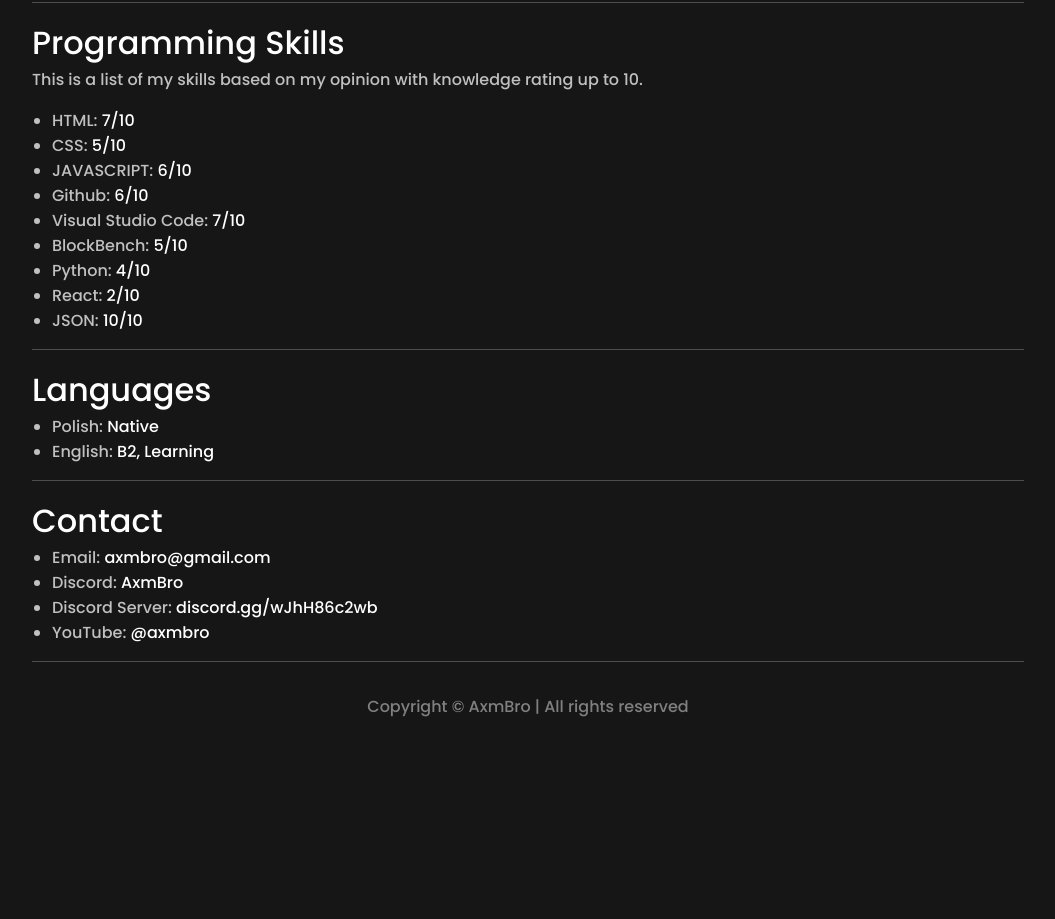
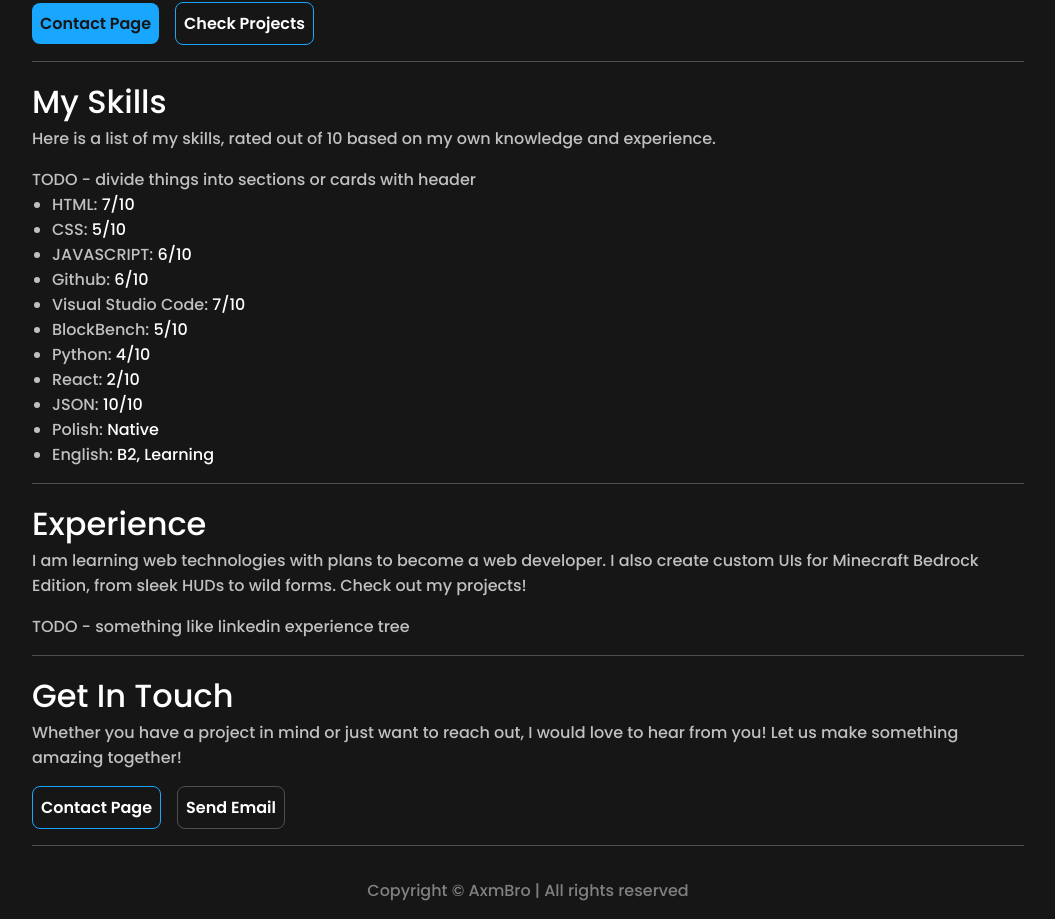
Before and after one commit to AxmBro/axmbro.github.io, a React (Create React App) app: page / in a window 1280 px wide. Shown: the part 275-1194 px from the top of the page, without its empty margins (112-1167 px from the left). Before the commit the page ends 1010 px from the top, so only its background shows below. Built offline with nearby package versions, Linux system fonts and the light colour scheme.

Commit message:
update home route

```diff
--- a/src/screens/Home.js
+++ b/src/screens/Home.js
@@ -5,6 +5,8 @@ import {
   ScreenSection,
   ScreenSectionList,
 } from "../components/ScreenSection.tsx";
+import { Link } from "react-router-dom";
+import Button from "../components/Button.tsx";
 
 function Home() {
   return (
@@ -13,11 +15,39 @@ function Home() {
         title="About Me"
         description1="Hey! I am Axmbro, because Ambro was taken everywhere! I am a guy from Poland who wants to create fancy and cool things in computer!"
         description2="I play a lot Minecraft Bedrock and in this game I started to create random stuff related with user interface - UI. Then moved to entity models, animations, general entity logic, and by combining all of these elements Better Bedrock was created!"
+        children={
+          <>
+            <Link
+              className="Button ButtonNoBorder"
+              style={{
+                textDecoration: 0,
+                background: "var(--secondary-text-color)",
+                color: "var(--website-background-color)",
+              }}
+              to="/contact"
+            >
+              Contact Page
+            </Link>
+            <Link
+              className="Button"
+              style={{
+                textDecoration: 0,
+                border: "1px solid var(--secondary-text-color)",
+                marginLeft: "1rem",
+              }}
+              to="/projects"
+            >
+              Check Projects
+            </Link>
+          </>
+        }
       ></ScreenSection>
       <ScreenSection
-        title="Programming Skills"
-        description1="This is a list of my skills based on my opinion with knowledge rating up to 10."
+        title="My Skills"
+        description1="Here is a list of my skills, rated out of 10 based on my own knowledge and experience."
         children={
+          <>
+          <h2>TODO - divide things into sections or cards with header</h2>
             <ScreenSectionList
               style={{ padding: 0, border: 0 }}
               items={[
@@ -30,32 +60,43 @@ function Home() {
                 { name: "Python", value: "4/10" },
                 { name: "React", value: "2/10" },
                 { name: "JSON", value: "10/10" },
+                { name: "Polish", value: "Native" },
+                { name: "English", value: "B2, Learning" },
               ]}
             ></ScreenSectionList>
+          </>
         }
       ></ScreenSection>
-      <ScreenSectionList
-        title="Languages"
-        items={[
-          {
-            name: "Polish",
-            value: "Native",
-          },
-          {
-            name: "English",
-            value: "B2, Learning",
-          },
-        ]}
-      ></ScreenSectionList>
-      <ScreenSectionList
-        title="Contact"
-        items={[
-          { name: "Email", value: "axmbro@gmail.com" },
-          { name: "Discord", value: "AxmBro" },
-          { name: "Discord Server", value: "discord.gg/wJhH86c2wb" },
-          { name: "YouTube", value: "@axmbro" },
-        ]}
-      ></ScreenSectionList>
+      <ScreenSection
+        title="Experience"
+        description1="I am learning web technologies with plans to become a web developer. I also create custom UIs for Minecraft Bedrock Edition, from sleek HUDs to wild forms. Check out my projects!"
+        children={<h2>TODO - something like linkedin experience tree</h2>}
+      ></ScreenSection>
+      <ScreenSection
+        title="Get In Touch"
+        description1="Whether you have a project in mind or just want to reach out, I would love to hear from you! Let us make something amazing together!"
+        children={
+          <>
+            <Link
+              className="Button"
+              style={{
+                textDecoration: 0,
+                border: "1px solid var(--secondary-text-color)",
+              }}
+              to="/contact"
+            >
+              Contact Page
+            </Link>
+            <a
+              className="Button"
+              style={{ textDecoration: 0, marginLeft: "1rem" }}
+              href="mailto:axmbro@gmail.com?subject=Contact%20request!"
+            >
+              Send Email
+            </a>
+          </>
+        }
+      ></ScreenSection>
     </div>
   );
 }
```
Lines whose indentation alone changed are shown as unchanged.
